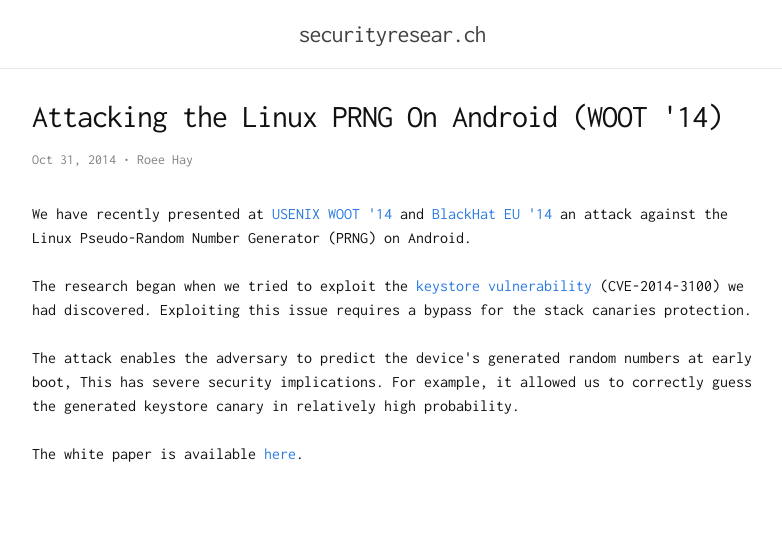
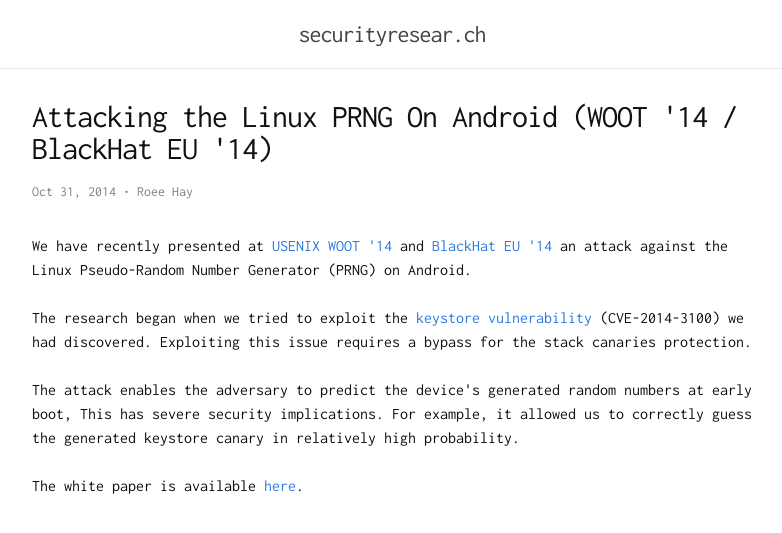
Before and after one commit to roeeh/roeeh.github.io, a Jekyll site: the page built from _posts/2014-11-01-attacking-linux-prng-on-android.html, in a window 1280 px wide. Shown: the top 533 px of the page, without its empty margins (248-1030 px from the left). Built offline with Jekyll 4.4.1, drawn with Linux system fonts in a browser that asks for light colours.

Commit message:
Update 2014-11-01-attacking-linux-prng-on-android.html
added conference to title

```diff
--- a/_posts/2014-11-01-attacking-linux-prng-on-android.html
+++ b/_posts/2014-11-01-attacking-linux-prng-on-android.html
@@ -1,6 +1,6 @@
 ---
 layout: post
-title: Attacking the Linux PRNG On Android (WOOT '14)
+title: Attacking the Linux PRNG On Android (WOOT '14 / BlackHat EU '14)
 date: '2014-11-01T00:30:00.000+02:00'
 author: Roee Hay
 tags:
```
